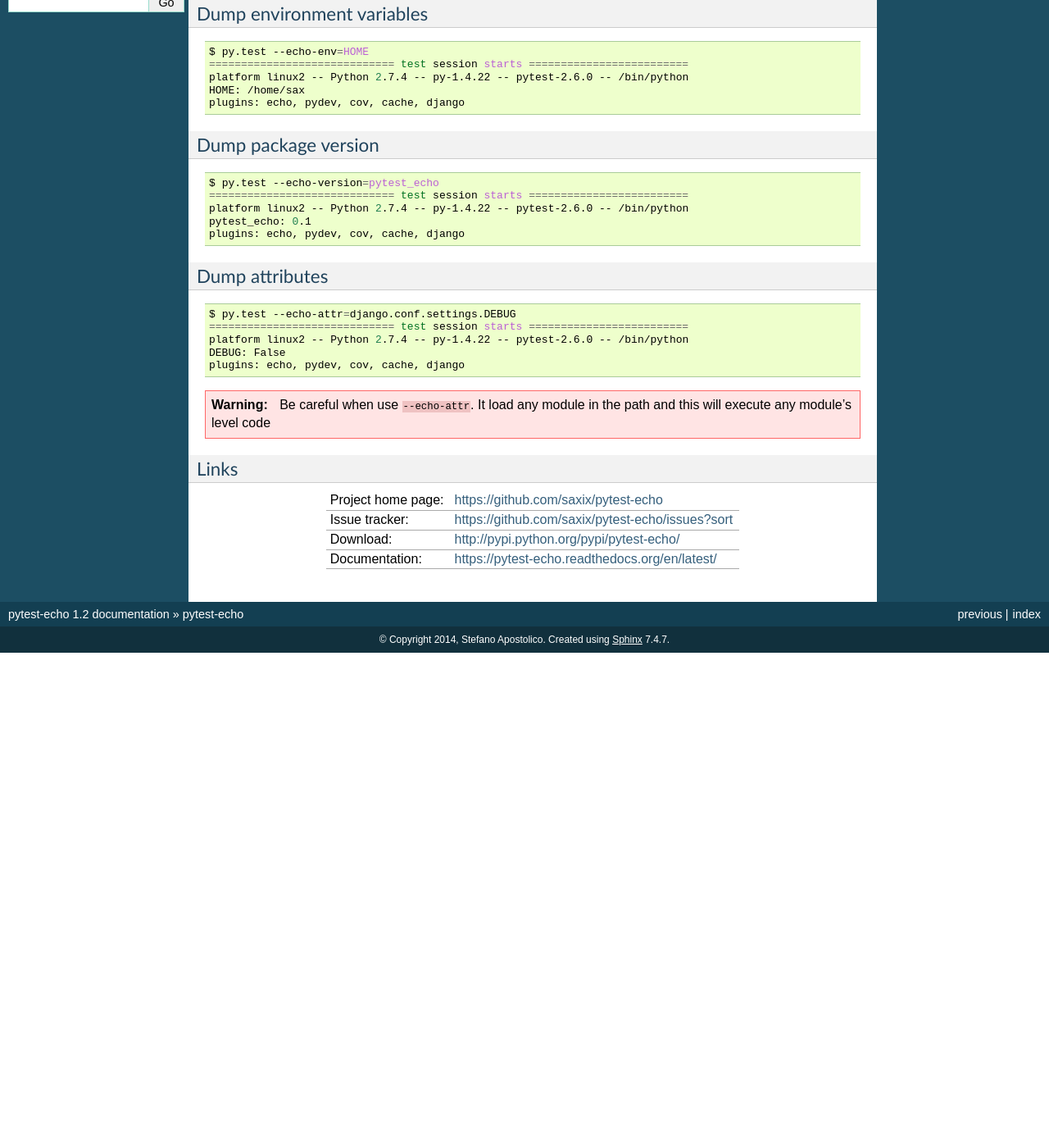
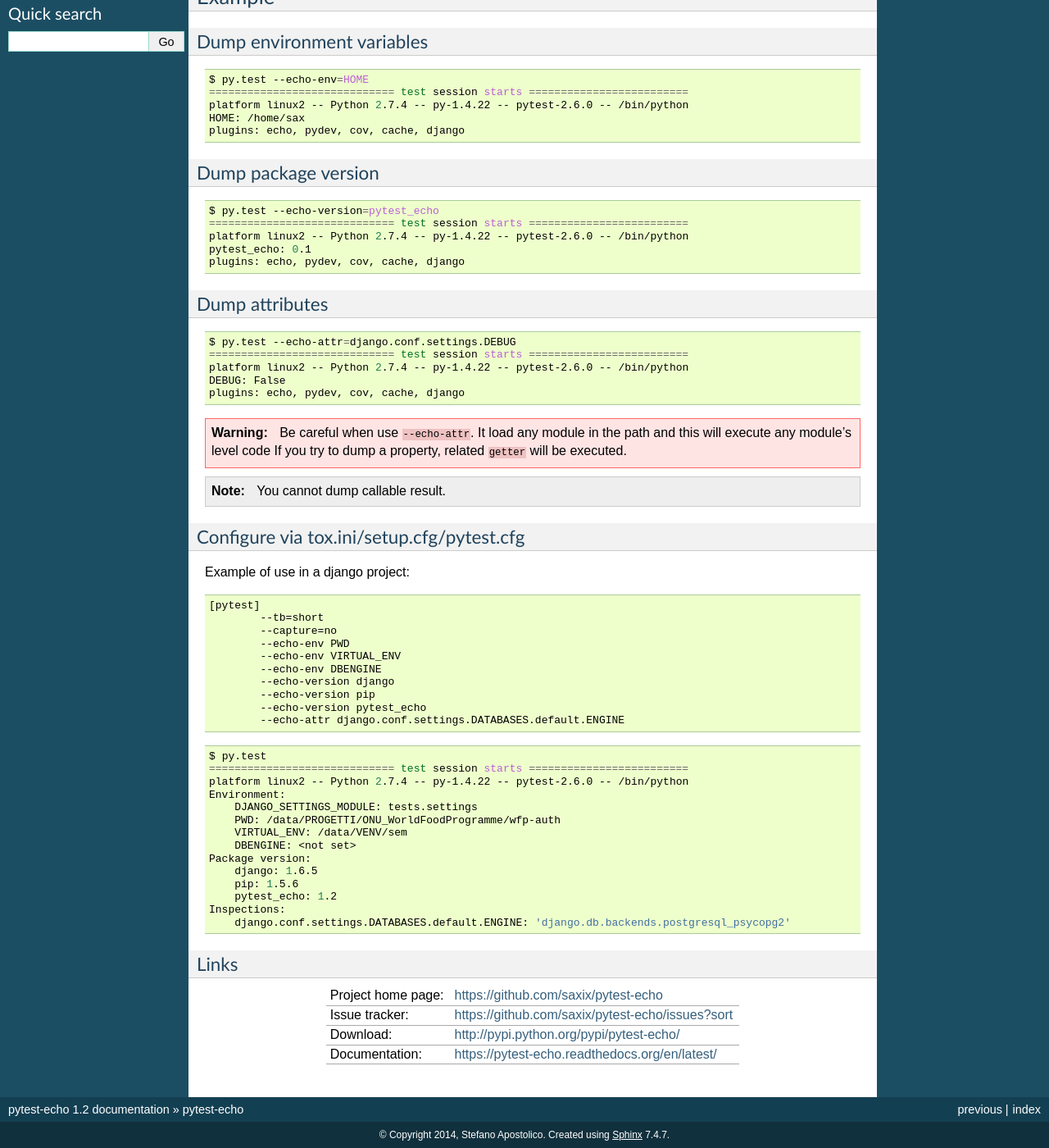
Before and after one commit to pytest-dev/pytest-echo, a Sphinx documentation site: the page built from docs/readme.rst, in a window 1280 px wide and 1400 px high, scrolled down 401 px. Shown: the whole window at 82% size. Built offline with Sphinx 7.4.7, drawn with Linux system fonts in a browser that asks for light colours; before the commit the page ends 1197 px from its top, so only the background shows below that; some of the changed text lies outside the part shown.

Commit message:
updates documentation

```diff
--- a/README.rst
+++ b/README.rst
@@ -18,7 +26,8 @@
 The plugin provides ability to print some extra information prior to run the tests.
 
 
-Examples
+
+Example
 --------
 
 Dump environment variables
@@ -58,9 +67,47 @@
 
 .. warning:: Be careful when use ``--echo-attr``. It load any module in the path and this will
     execute any module's level code
+    If you try to dump a property, related ``getter`` will be executed.
+
+.. note:: You cannot dump callable result.
+
+
+Configure via tox.ini/setup.cfg/pytest.cfg
+~~~~~~~~~~~~~~~~~~~~~~~~~~~~~~~~~~~~~~~~~~
+
+Example of use in a django project:
+
+.. code-block:: inifile
+
+    [pytest]
+            --tb=short
+            --capture=no
+            --echo-env PWD
+            --echo-env VIRTUAL_ENV
+            --echo-env DBENGINE
+            --echo-version django
+            --echo-version pip
+            --echo-version pytest_echo
+            --echo-attr django.conf.settings.DATABASES.default.ENGINE
 
 
 
+.. code-block:: sh
+
+    $ py.test
+    ============================= test session starts =========================
+    platform linux2 -- Python 2.7.4 -- py-1.4.22 -- pytest-2.6.0 -- /bin/python
+    Environment:
+        DJANGO_SETTINGS_MODULE: tests.settings
+        PWD: /data/PROGETTI/ONU_WorldFoodProgramme/wfp-auth
+        VIRTUAL_ENV: /data/VENV/sem
+        DBENGINE: <not set>
+    Package version:
+        django: 1.6.5
+        pip: 1.5.6
+        pytest_echo: 1.2
+    Inspections:
+        django.conf.settings.DATABASES.default.ENGINE: 'django.db.backends.postgresql_psycopg2'
 
 Links
 ~~~~~
--- a/setup.py
+++ b/setup.py
@@ -11,7 +11,7 @@
     version=__version__,
     author='Stefano Apostolico',
     author_email='s.apostolico@gmail.com',
-    url='http://bitbucket.org/hpk42/pytest-echo/',
+    url='http://pypi.python.org/pypi/pytest-echo/',
     py_modules=['pytest_echo'],
     entry_points={'pytest11': ['echo = pytest_echo']},
     install_requires=['pytest>=2.2'],
```
Also changed, not shown: other parts of README.rst (+9 -1 lines), docs/index.rst (+0 -8 lines), pytest_echo.py (+7 -0 lines), docs/api.rst (deleted), 2 other files.
